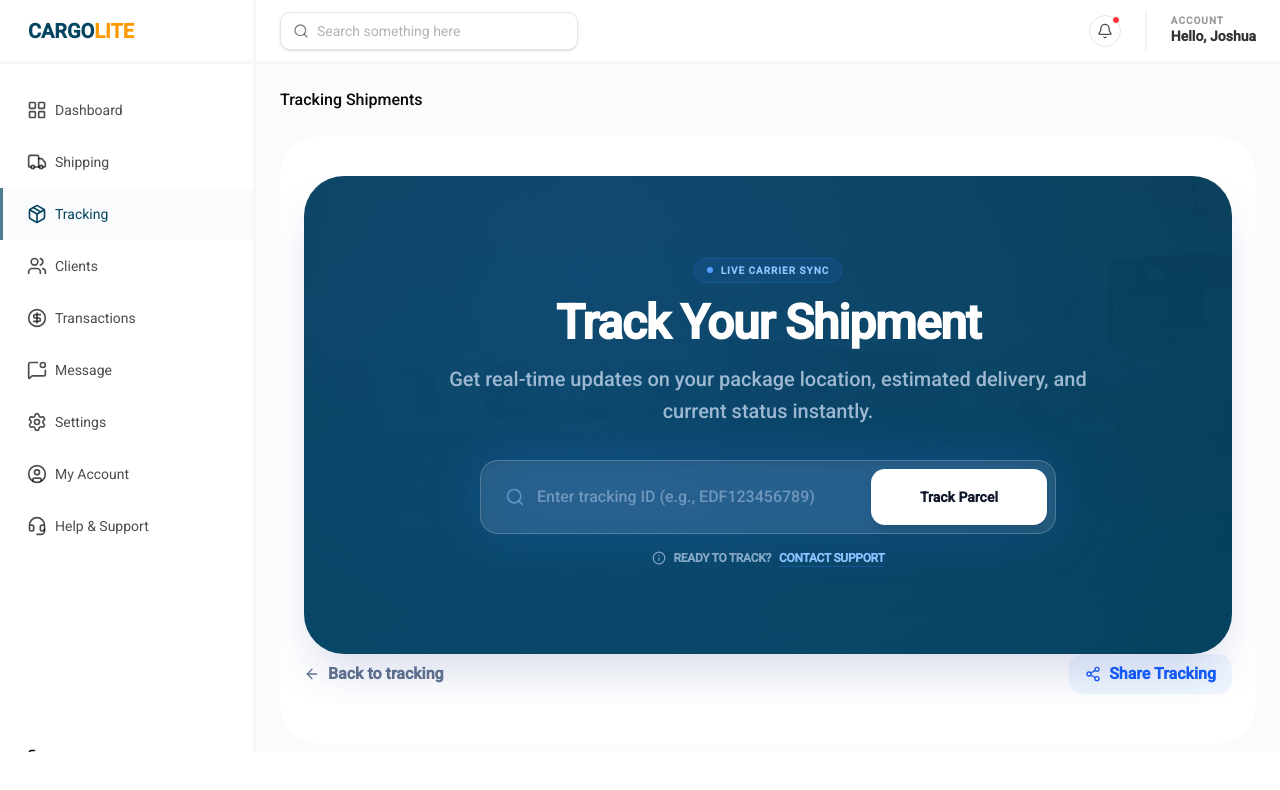
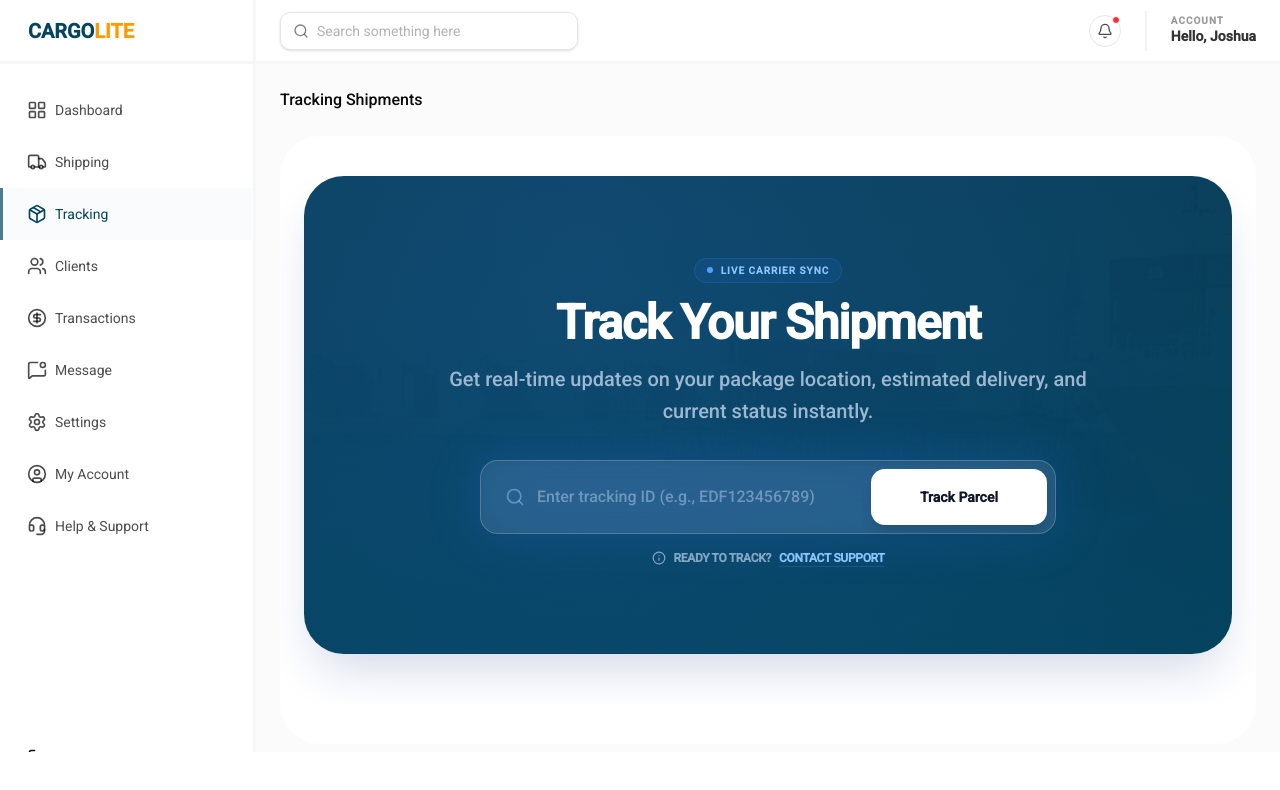
Before and after one commit to KellsCodes/cargolite, a Next.js app: page /tracking in a window 1280 px wide. Shown: the top 790 px of the page. Built offline with nearby package versions, Linux system fonts and the light colour scheme.

Commit message:
fix(ui): modify track parcel input area shadow

```diff
--- a/app/track-parcel/page.tsx
+++ b/app/track-parcel/page.tsx
@@ -24,9 +24,9 @@ export default function TrackParcel() {
             </div>
 
             {/* RESULTS SECTION: TRACKING DATA */}
-            {/* <div className="w-[72vw] mx-auto -mt-5 mb-0 z-0 relative">
+            <div className="w-[72vw] mx-auto mt-5 mb-0 z-0 relative">
                 <TrackData />
-            </div> */}
+            </div>
 
             {/* INFO SECTION: GLOBAL SERVICE */}
             <section className="w-[72vw] mx-auto pb-24 pt-5 grid grid-cols-1 lg:grid-cols-2 gap-20 items-center">
--- a/app/tracking/page.tsx
+++ b/app/tracking/page.tsx
@@ -18,9 +18,9 @@ export default function TrackingPage() {
                     <div className="flex flex-col h-full">
 
                         {/* The scrollable area */}
-                        <div className="flex-1 overflow-y-auto custom-scroll px-6">
+                        <div className="flex-1 overflow-y-auto custom-scroll px-6 space-y-10">
                             <TrackingParcel trackError={trackError} />
-                            <TrackData />
+                            {/* <TrackData /> */}
                         </div>
                     </div>
                 </div>
```
